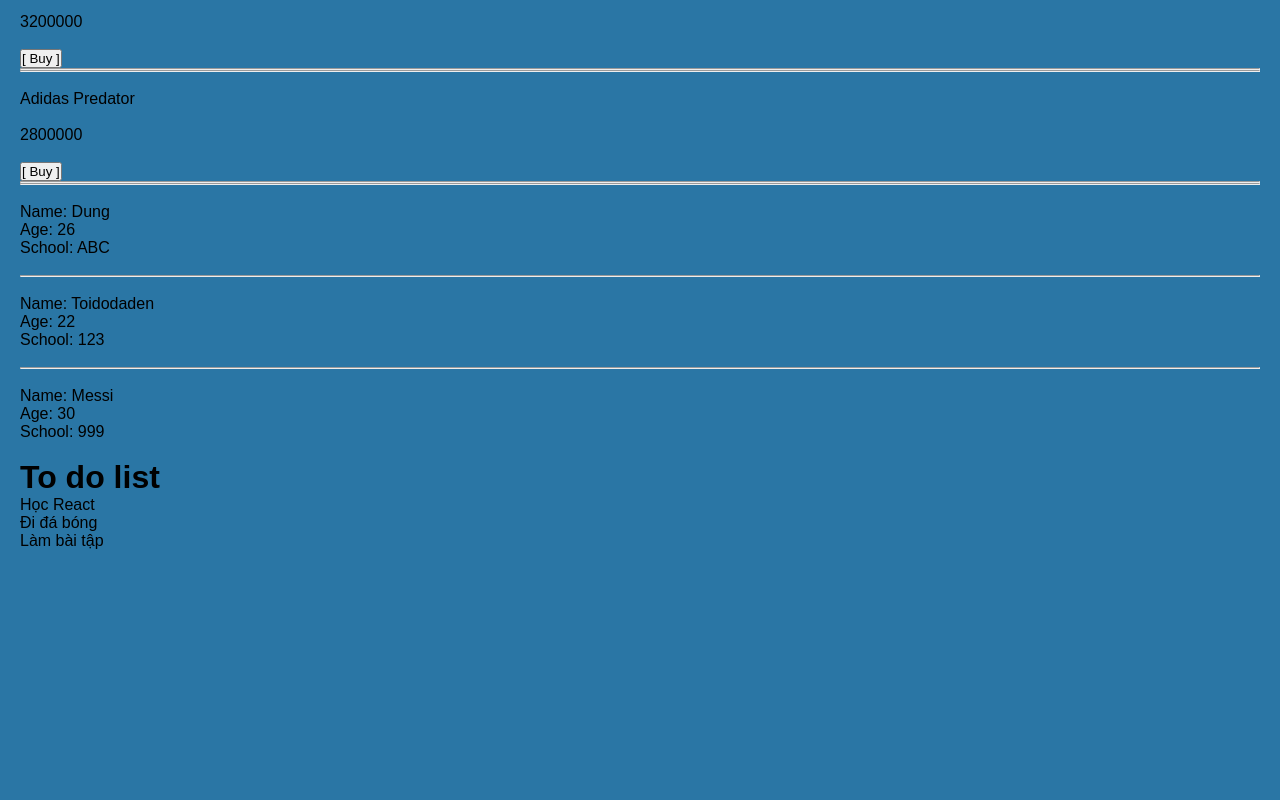
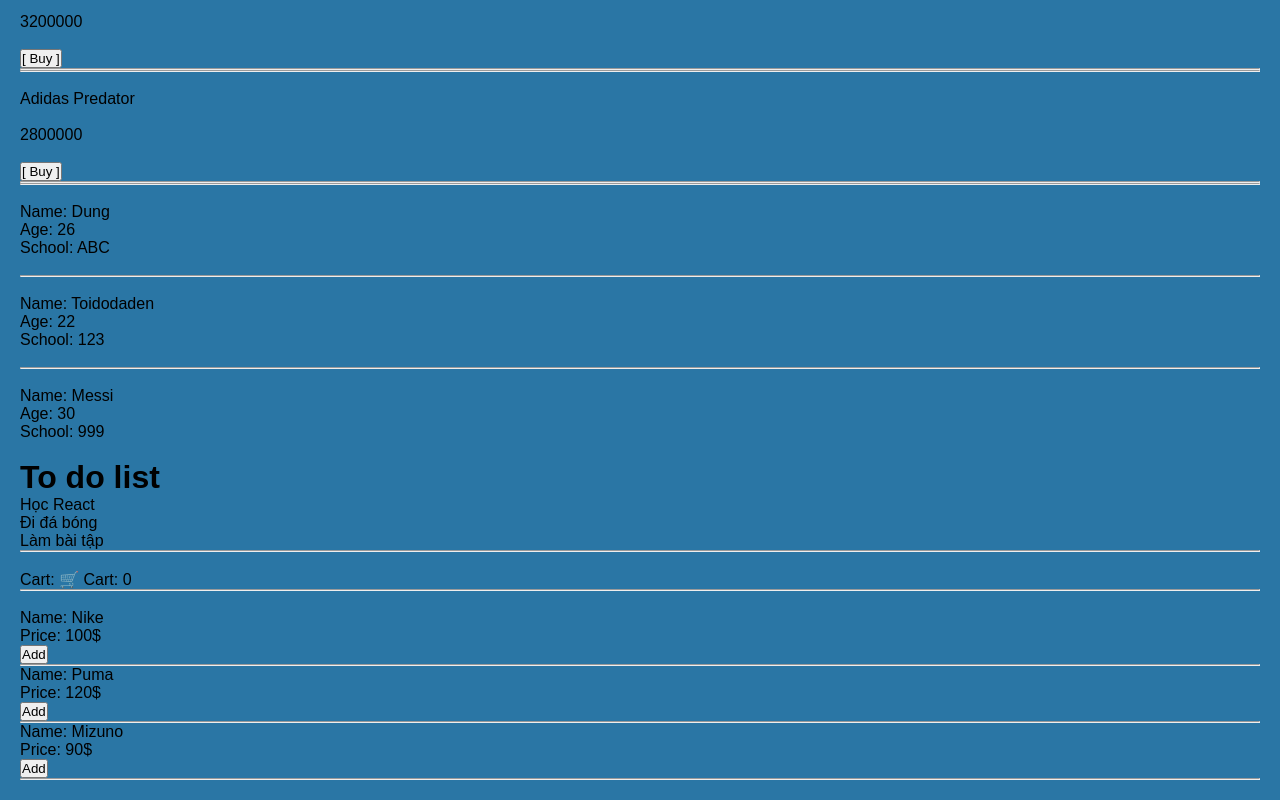
Before and after one commit to TruongTuanDung2001/React-learning, a React (Vite) app: page / in a window 1280 px wide. Shown: the part 793-1593 px from the top of the page. Before the commit the page ends 1363 px from the top, so only its background shows below. Built offline with nearby package versions, Linux system fonts and the light colour scheme.

Commit message:
Exp 10 handle number cart and render cart

```diff
--- a/src/App.jsx
+++ b/src/App.jsx
@@ -12,6 +12,7 @@
   Exp7,
   Exp8,
   Exp9,
+  Exp10
 } from "./components/expReact1";
 
 function App() {
@@ -187,6 +188,9 @@
 
       {/* exp 9 */}
       <Exp9 />
+
+      {/* exp 10 */}
+      <Exp10 />
     </div>
   );
 }
--- a/src/components/expReact1.jsx
+++ b/src/components/expReact1.jsx
@@ -228,14 +228,56 @@
 //exp 9 render todo list
 function Exp9() {
   const todos = ["Học React", "Đi đá bóng", "Làm bài tập"];
-  return <div className="todo">
-    <h1>To do list</h1>
-    <div>
-      {todos.map(todo => (
-        <p>{todo}</p>
-      ))}
+  return (
+    <div className="todo">
+      <h1>To do list</h1>
+      <div>
+        {todos.map((todo) => (
+          <p>{todo}</p>
+        ))}
+      </div>
     </div>
-  </div>;
+  );
+}
+
+//exp10 render mini shopping
+function Exp10() {
+  const products = [
+    {
+      id: 1,
+      name: "Nike",
+      price: 100,
+    },
+    {
+      id: 2,
+      name: "Puma",
+      price: 120,
+    },
+    {
+      id: 3,
+      name: "Mizuno",
+      price: 90,
+    },
+  ];
+  const [numberCart, setNumberCart] = useState(0);
+  //
+  return (
+    <div className="shop">
+      <hr /> <br />
+      <p>Cart: {"🛒 Cart: " + numberCart}</p>
+      <hr /> <br />
+      {(
+        products.map(p => (
+          <div key={p.id} className="cart">
+            <p>Name: {p.name}</p>
+            <p>Price: {p.price}$</p>
+            <button onClick={() => setNumberCart(pre => pre + 1)}>Add</button>
+            <br /> <hr />
+          </div>
+        ))
+      )}
+    </div>
+  )
 }
 
 export {
@@ -248,4 +290,5 @@
   Exp7,
   Exp8,
   Exp9,
+  Exp10,
 };
```
